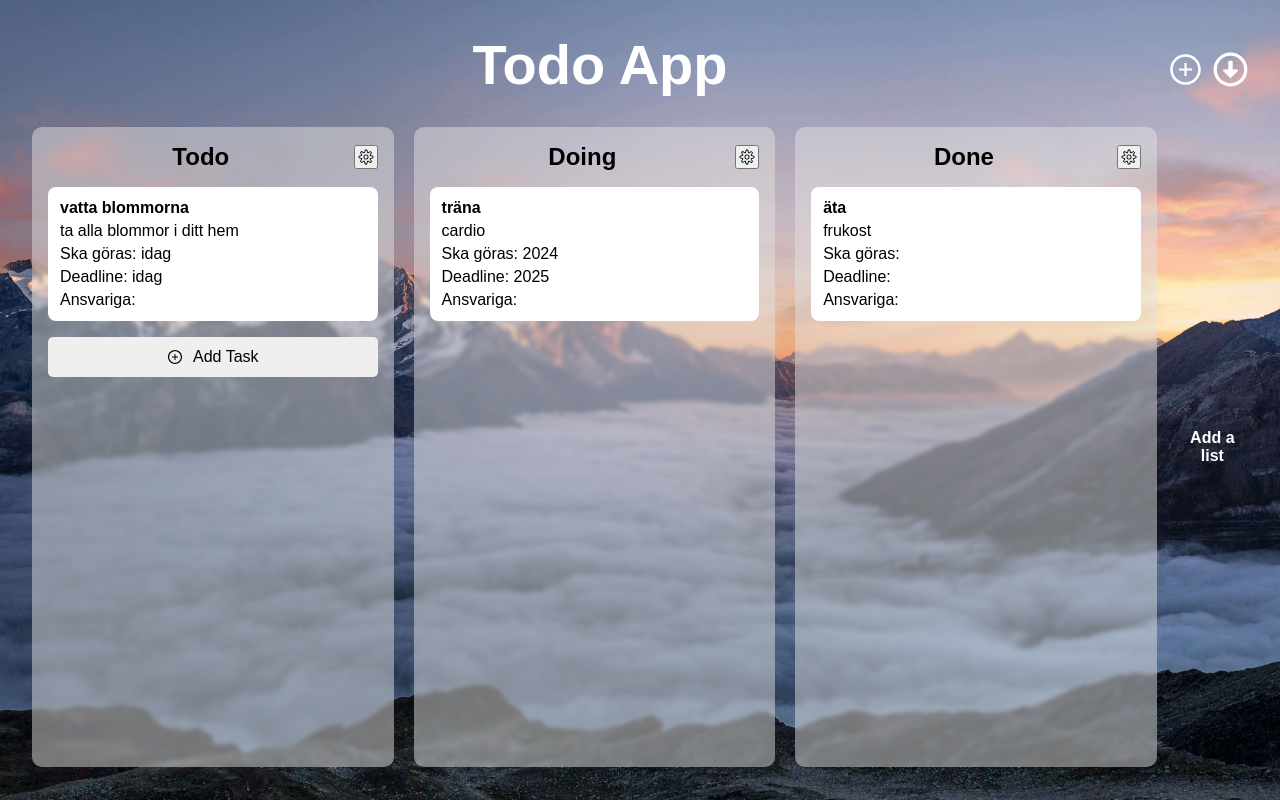
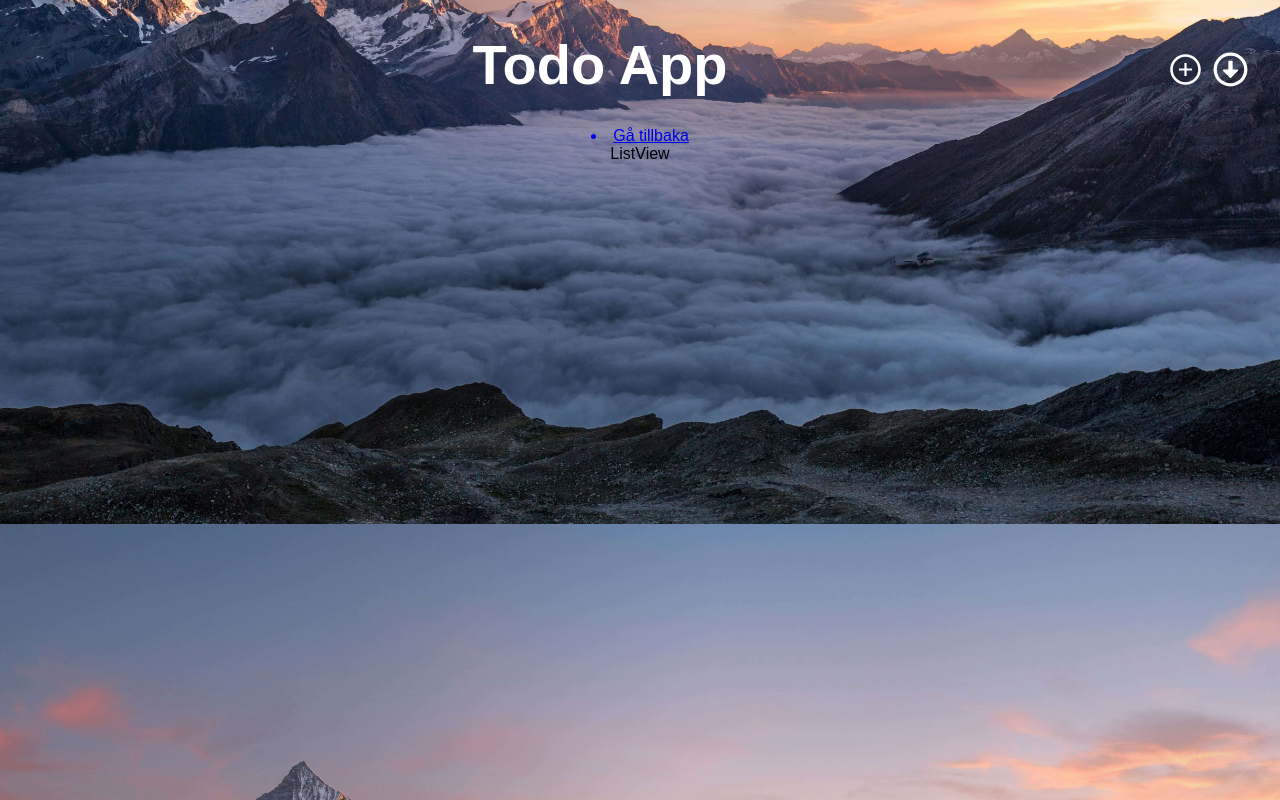
Before and after one commit to OscarDonald/Todo-App-Grupprojekt, a React (Vite) app: page /listview in a window 1280 px wide. Built offline with nearby package versions, Linux system fonts and the light colour scheme.

Commit message:
added routing and listview page

```diff
--- a/src/App.jsx
+++ b/src/App.jsx
@@ -1,11 +1,29 @@
 import './App.css';
 import Columns from './components/Columns/Columns.jsx';
+import ListView from './components/ListView/ListView.jsx';
+
+import { createBrowserRouter, RouterProvider } from 'react-router-dom'
+
+const router = createBrowserRouter([
+  {
+    path: '/',
+    element: <Columns />,
+    // children: []
+  },
+  {
+    path: '/listview',
+    element: <ListView />,
+
+  }
+]);
+
 
 function App() {
 
   return (
     <main>
-      <Columns />
+      <RouterProvider router={router}/>
+
     </main>
   )
 }
--- a/src/components/ColumnSettings/ColumnSettings.jsx
+++ b/src/components/ColumnSettings/ColumnSettings.jsx
@@ -3,6 +3,7 @@ import { removeColumn, moveColumn, copyColumn } from "../../feature/columnSlice/
 import { useDispatch } from "react-redux";
 import { CiSettings } from "react-icons/ci";
 import './ColumnSettings.css'
+import { Link } from "react-router-dom";
 
 // returns a button for 'settings' if its klicked a menu shows with 'delete list', 'move right/left', 'copy list'
 export default function ColumnSettings({column}) {
@@ -40,6 +41,7 @@ export default function ColumnSettings({column}) {
                     <li onClick={() => dispatch(moveColumn({id: column.id, direction: 'left'}))}>Move left</li>
                     <li onClick={() => dispatch(moveColumn({id: column.id, direction: 'right'}))}>Move right</li>
                     <li onClick={() => dispatch(copyColumn(column.id))}>Copy list</li>
+                    <Link to={"/listview"} style={{textDecoration: "none", color:"black"}}><li>ListView</li></Link>
                 </ul>
             )}
         </div>
--- /dev/null
+++ b/src/components/ListView/ListView.jsx
@@ -0,0 +1,19 @@
+import React, { useEffect, useState } from 'react'
+import styles from './ListView.module.css'
+import { Link } from 'react-router-dom'
+
+const ListView = () => {
+
+
+    return (
+        <>
+        <Link to={"/"}><li>Gå tillbaka</li></Link>
+
+        <div className=''>
+            ListView
+        </div>
+        </>
+    )
+}
+
+export default ListView
```
Also changed, not shown: src/components/ListView/ListView.module.css (added).
